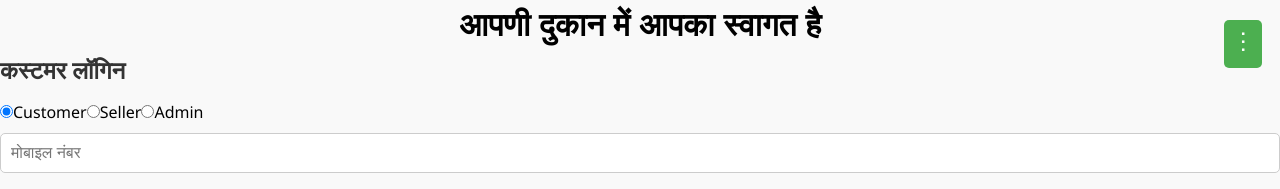
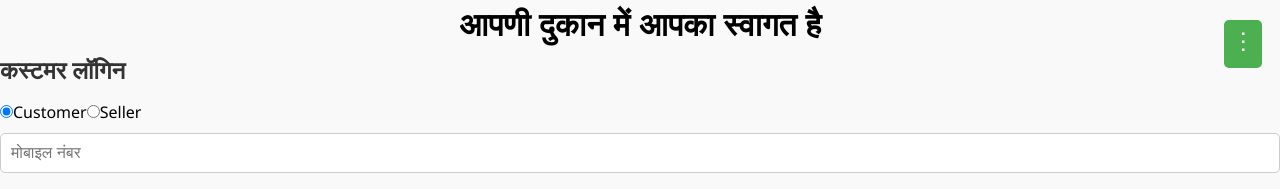
Before and after one commit to aapani-dukan/Aapani-dukan-frontend, a React (Create React App) app: page / in a window 1280 px wide. Shown: the top 189 px of the page. Built offline with nearby package versions, Linux system fonts and the light colour scheme.

Commit message:
Update Login.jsx

```diff
--- a/src/pages/Login.jsx
+++ b/src/pages/Login.jsx
@@ -2,8 +2,8 @@
 import "./style.css";
 import React, { useState } from "react";
 import { useNavigate } from "react-router-dom";
-import { BASE_URL } from "../config";
-export default function Login({ onLogin }) {
+
+export default function Login() {
   const [role, setRole] = useState("customer");
   const [mobile, setMobile] = useState("");
   const [otp, setOtp] = useState("");
@@ -22,30 +22,8 @@ export default function Login({ onLogin }) {
     }
   };
 
-  const handleLogin = async () => {
+  const handleLogin = () => {
     setError("");
-
-    if (role === "admin") {
-      if (!otp) {
-        setError("पासवर्ड भरें");
-        return;
-      }
-const res = await fetch(`${BASE_URL}/admin-login`, {
-
-        method: "POST",
-        headers: { "Content-Type": "application/x-www-form-urlencoded" },
-        body: new URLSearchParams({ password: otp })
-      });
-
-      const text = await res.text();
-      if (text.includes("Invalid")) {
-        setError("गलत पासवर्ड");
-      } else {
-        alert("एडमिन लॉगिन सफल!");
-        navigate("/admin-dashboard");
-      }
-      return;
-    }
 
     if (role === "customer") {
       if (otp === sentOTP && mobile.length === 10) {
@@ -74,11 +52,7 @@ const res = await fetch(`${BASE_URL}/admin-login`, {
   return (
     <div className="login-form">
       <h2>
-        {role === "admin"
-          ? "एडमिन लॉगिन"
-          : role === "seller"
-          ? "सेलर लॉगिन"
-          : "कस्टमर लॉगिन"}
+        {role === "seller" ? "सेलर लॉगिन" : "कस्टमर लॉगिन"}
       </h2>
 
       <div>
@@ -100,30 +74,10 @@ const res = await fetch(`${BASE_URL}/admin-login`, {
           />
           Seller
         </label>
-        <label>
-          <input
-            type="radio"
-            value="admin"
-            checked={role === "admin"}
-            onChange={(e) => setRole(e.target.value)}
-          />
-          Admin
-        </label>
       </div>
 
       {error && <div style={{ color: "red", marginTop: "10px" }}>{error}</div>}
 
-      {role === "admin" ? (
-        <>
-          <input
-            type="password"
-            placeholder="पासवर्ड"
-            value={otp}
-            onChange={(e) => setOtp(e.target.value)}
-          />
-          <button onClick={handleLogin}>Login</button>
-        </>
-      ) : (
       <>
         <input
           type="text"
@@ -140,7 +94,6 @@ const res = await fetch(`${BASE_URL}/admin-login`, {
         />
         <button onClick={handleLogin}>लॉगिन करें</button>
       </>
-      )}
     </div>
   );
 }
```
Lines whose indentation alone changed are shown as unchanged.
